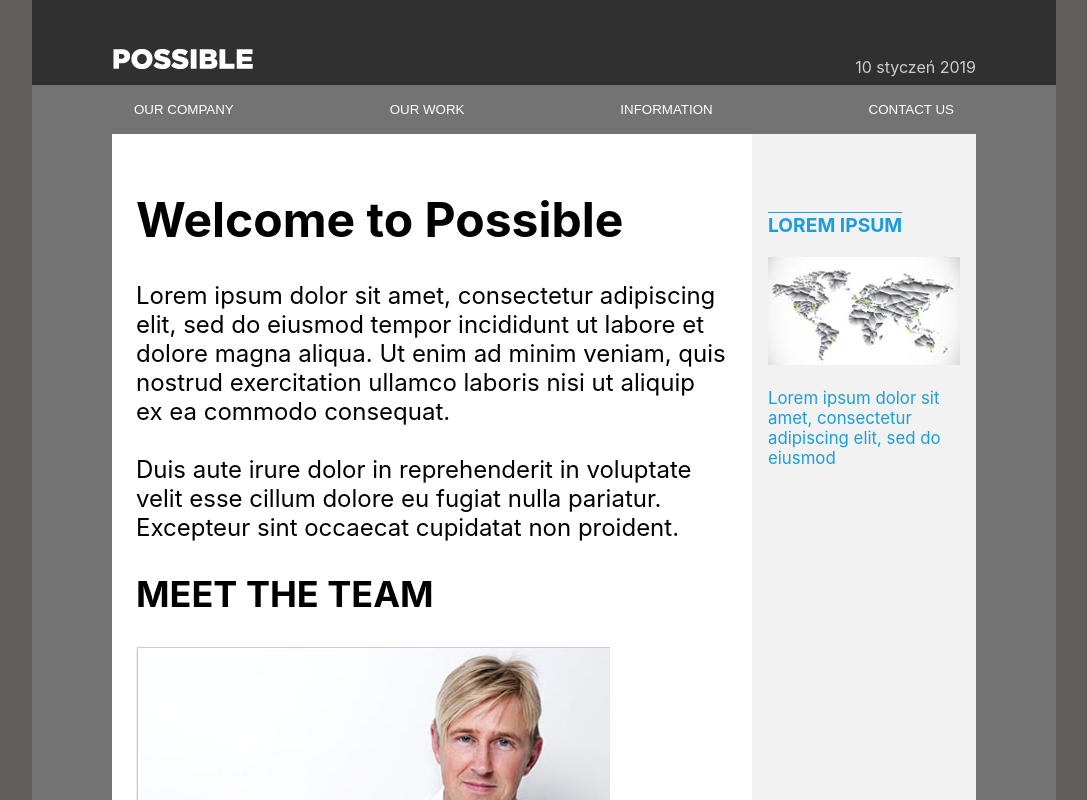
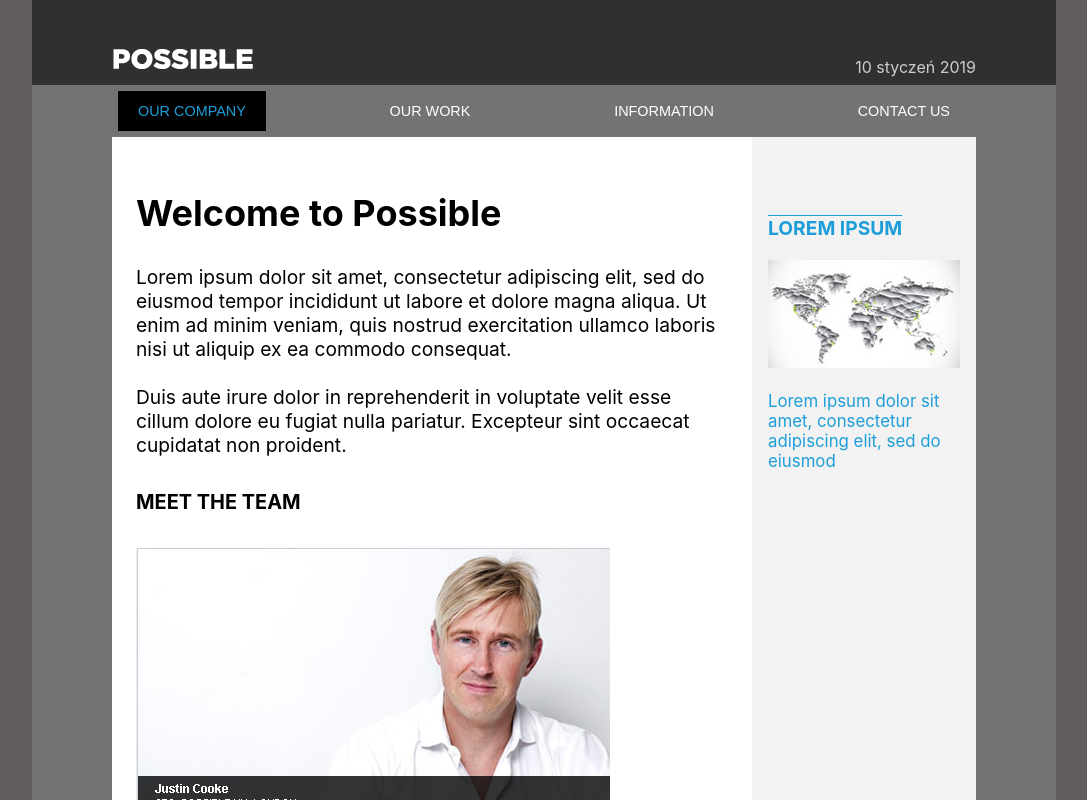
Before and after one commit to Olendroza/possible, a React (Create React App) app: page / in a window 1280 px wide. Shown: the top 800 px of the page, without its empty margins (96-1183 px from the left). Built offline with nearby package versions, Linux system fonts and the light colour scheme.

Commit message:
styled top bar buttons

```diff
--- a/src/App.css
+++ b/src/App.css
@@ -52,9 +52,14 @@ font-size:2.75ex;
 display: flex;
 justify-content: space-between;
 flex-direction: row;
-padding: 16px;
+padding: 6px;
 }
 .hero_top_bar_button{
+  font-size: 0.6em;
+  padding-left: 20px;
+  padding-right: 20px;
+  padding-top: 12px;
+  padding-bottom: 12px;
 }
 .hero_content_container{
   background:white;
@@ -63,6 +68,9 @@ padding: 16px;
 .hero_content{
   flex-grow: 3;
   margin:24px
+}
+.hero_content_text{
+  font-size: 0.8em;
 }
 .hero_sidebar{
   padding: 16px;
@@ -104,3 +112,9 @@ nav{
 
   margin: 8px;
 }
+
+
+#clickedButton{
+  background: black;
+  color: #1D9ED9;
+}
--- a/src/App.js
+++ b/src/App.js
@@ -16,7 +16,7 @@ function App() {
       </header>
       <main>
         <div className='hero_top_bar'>
-          <button className='hero_top_bar_button'> OUR COMPANY </button>
+          <button id='clickedButton' className='hero_top_bar_button'> OUR COMPANY </button>
           <button className='hero_top_bar_button'> OUR WORK </button>
           <button className='hero_top_bar_button'> INFORMATION </button>
           <button className='hero_top_bar_button'> CONTACT US </button>
@@ -24,8 +24,8 @@ function App() {
           <div className='hero_content_container'>
 
           <div className='hero_content'>
-          <h1> Welcome to Possible </h1>
-          <p>
+          <h2> Welcome to Possible </h2>
+          <p className='hero_content_text'>
             Lorem ipsum dolor sit amet, consectetur adipiscing elit, sed do eiusmod
             tempor incididunt ut labore et dolore magna aliqua. Ut enim ad minim
             veniam, quis nostrud exercitation ullamco laboris nisi ut aliquip ex ea commodo consequat. <br/>
@@ -33,7 +33,7 @@ function App() {
             Duis aute irure dolor in reprehenderit in voluptate velit esse cillum dolore eu fugiat nulla pariatur.
              Excepteur sint occaecat cupidatat non proident.
           </p>
-          <h2> MEET THE TEAM</h2>
+          <h5> MEET THE TEAM</h5>
           <img src={meetTheTeam}></img>
           </div>
           <div className='hero_sidebar'>
```
